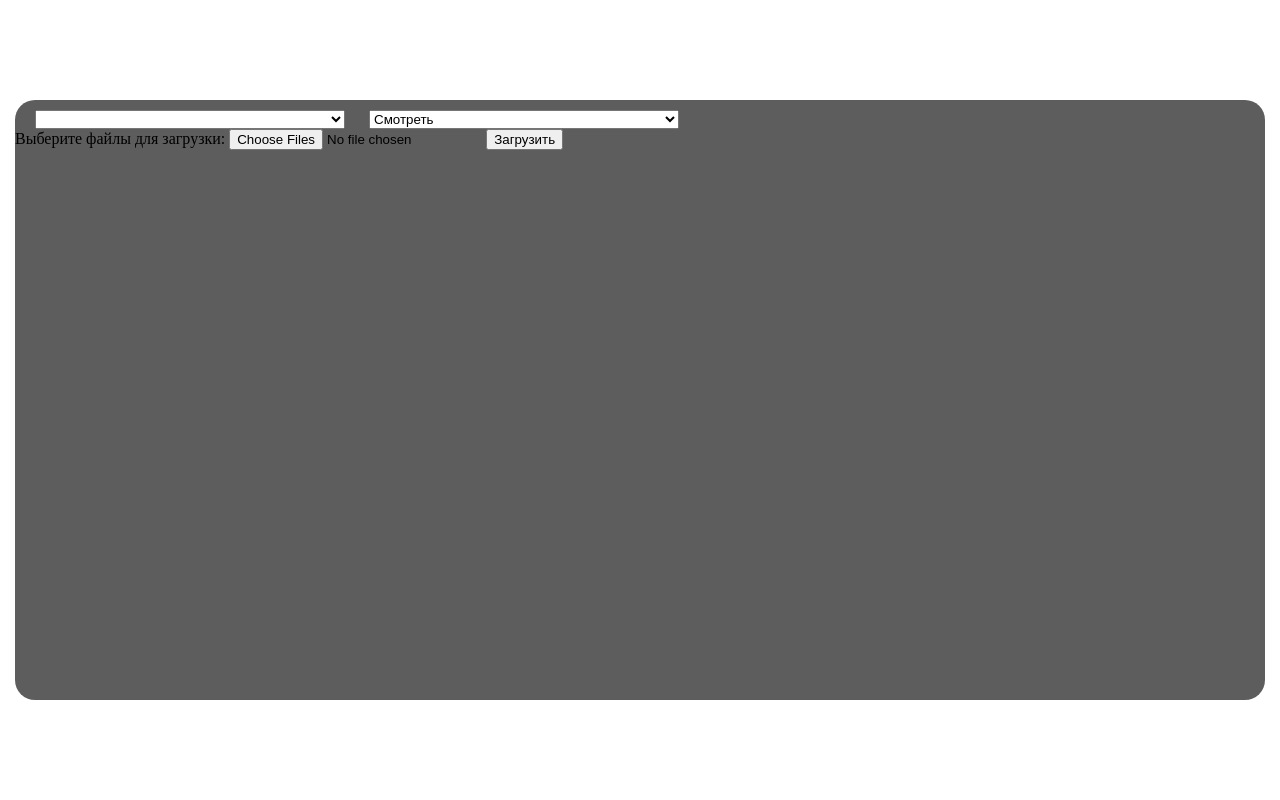
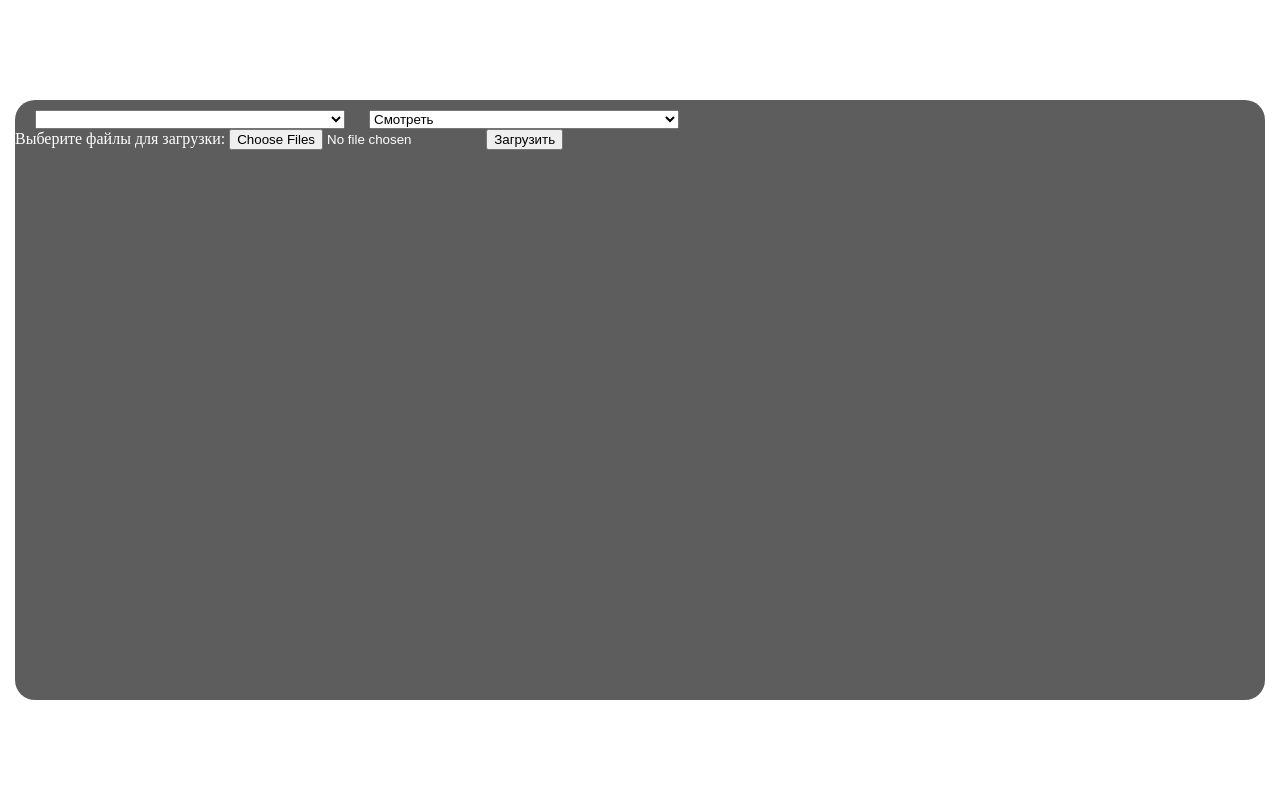
Before and after one commit to CepBep4/airvapebot, a Flask app: page /admin/api in a window 1280 px wide. Run offline with Flask 3, Linux system fonts and the light colour scheme; lists and menus that the app fills with data are empty.

Commit message:
Update home.css

```diff
--- a/static/home.css
+++ b/static/home.css
@@ -1,6 +1,7 @@
 html,
 body {
     height: 100%;
+    color: #FFFFFF
 }
 
 html {
```
